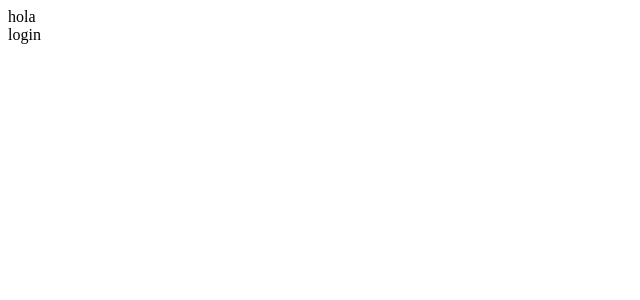
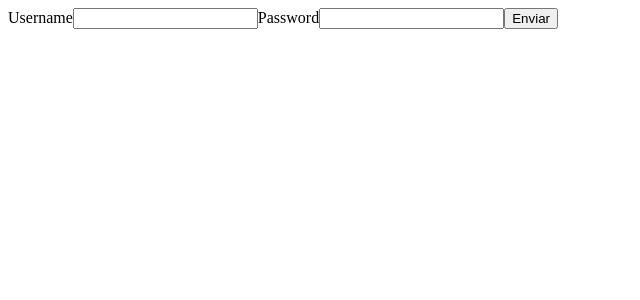
Before and after one commit to ArianeJDB/login-ci, a Vue app: page / in a window 1280 px wide. Shown: the top 300 px of the page, without its empty margins (0-640 px from the left). Built offline with nearby package versions, Linux system fonts and the light colour scheme.

Commit message:
feat/6-service: login success and error

```diff
--- a/src/App.vue
+++ b/src/App.vue
@@ -1,6 +1,5 @@
 <template>
   <div id="app">
-    hola
     <app-login></app-login>
   </div>
 </template>
--- a/src/components/AppLogin.vue
+++ b/src/components/AppLogin.vue
@@ -1,13 +1,30 @@
 <template>
   <div>
-      login
+      <form action="">
+           <label for="username">Username</label>
+           <input type="text" v-model="username">
+           <label for="password">Password</label>
+           <input type="password" v-model="password">
+           <button type="button"  @click="sendLogin">Enviar</button>
+       </form>
   </div>
 </template>
 
 <script>
-
+import { verifyUserRegistered } from '../service'
 export default {
-  name: 'AppLogin'
+  name: 'AppLogin',
+  data () {
+    return {
+      username: null,
+      password: null
+    }
+  },
+  methods: {
+    sendLogin () {
+      verifyUserRegistered(this.username, this.password)
+    }
+  }
 }
 </script>
 
--- /dev/null
+++ b/src/service.js
@@ -0,0 +1,54 @@
+/* eslint-disable no-new */
+import registeredUsers from './registeredUsers.json'
+
+const token = 'hjgfdskadfhb293u284u238u423'
+
+export function verifyUserRegistered (username, password) {
+  const userLogged = registeredUsers.filter(user => user.username === username && user.password === password)
+  if (userLogged.length === 0) {
+    new Promise((resolve, reject) => {
+      setTimeout(function () {
+        reject(new Error('Unauthorized'))
+      }, 1000)
+    }).catch(function (err) {
+      console.error(err)
+    })
+  } else {
+    new Promise((resolve) => {
+      setTimeout(function () {
+        resolve(token)
+      }, 1000)
+    }).then(function (result) {
+      console.log('?????????', result)
+    })
+  }
+}
+
+// export function verifyUserRegistered (username, password) {
+//   const userLogged = registeredUsers.filter(user => user.username === username && user.password === password)
+//   if (userLogged.length === 0) {
+//     return loginError
+//   } else {
+//     return loginSuccess
+//   }
+// }
+
+// const loginSuccess = new Promise((resolve) => {
+//   setTimeout(function () {
+//     resolve(token)
+//   }, 1000)
+// })
+
+// const loginError = new Promise((resolve, reject) => {
+//   setTimeout(function () {
+//     reject(new Error('Unauthorized'))
+//   }, 1000)
+// })
+
+// loginSuccess.then(function (result) {
+//   console.log('token', result)
+// })
+
+// loginError.catch(function (err) {
+//   console.log(err)
+// })
```
